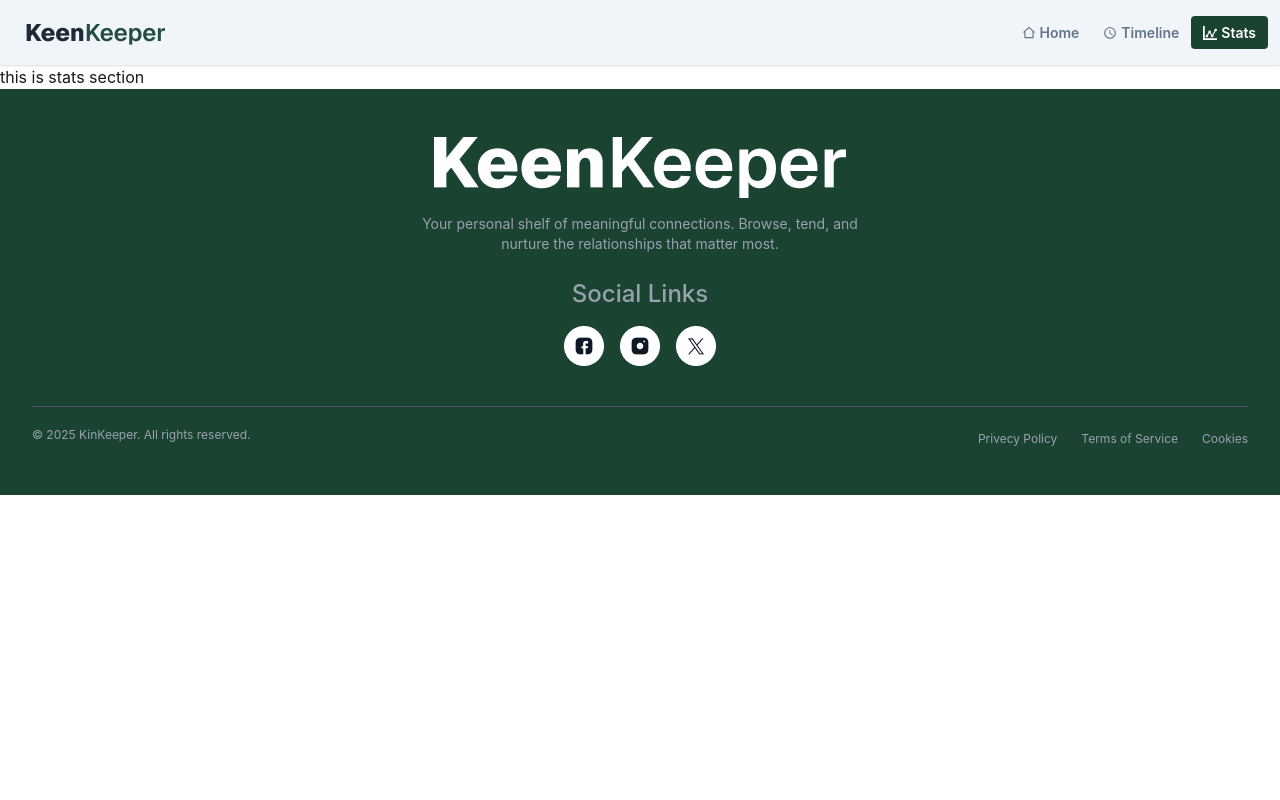
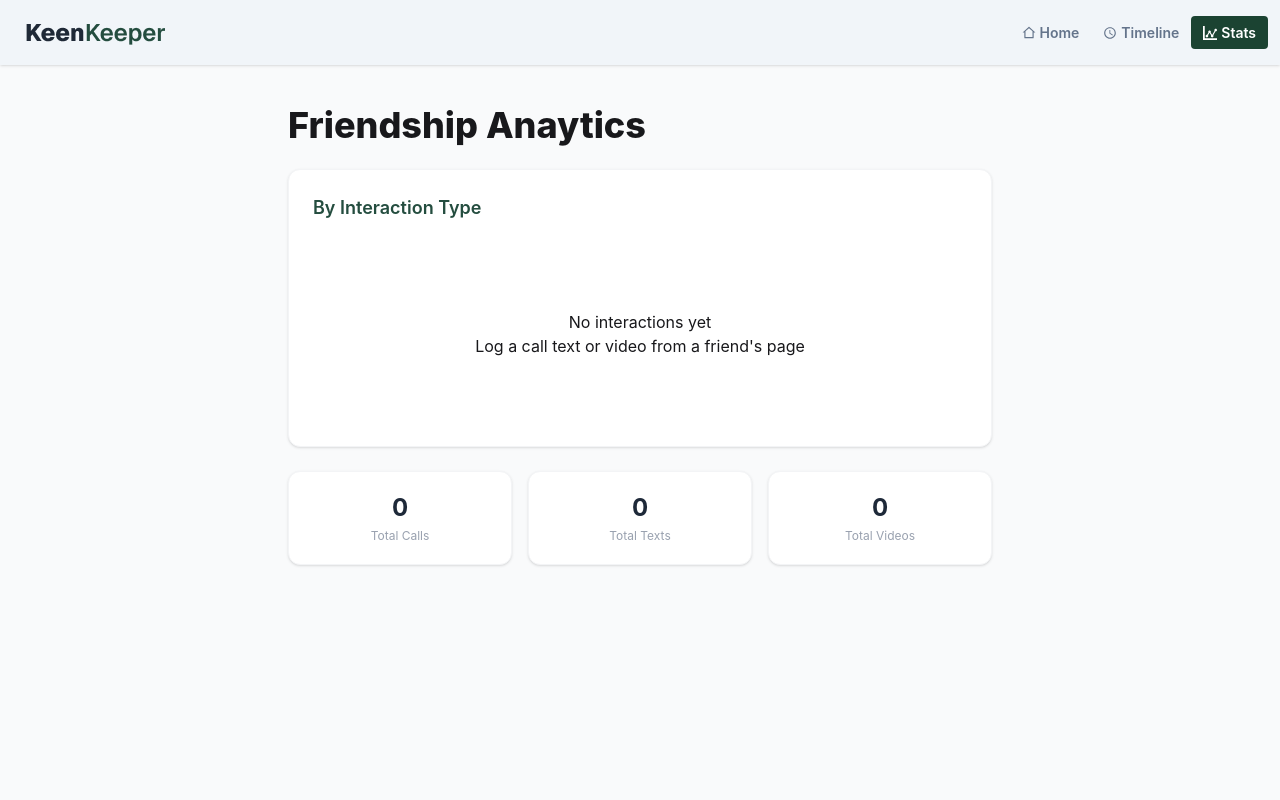
Before and after one commit to TajmulHossainDev/batch13-assigmnet7-keen-keeper, a React (Vite) app: page /stats in a window 1280 px wide. Shown: the top 800 px of the page. Built offline with nearby package versions, Linux system fonts and the light colour scheme.

Commit message:
stats recharts add and banner interactions added

```diff
--- a/package.json
+++ b/package.json
@@ -17,6 +17,7 @@
     "react-router": "^7.14.1",
     "react-router-dom": "^7.14.1",
     "react-toastify": "^11.0.5",
+    "recharts": "^3.8.1",
     "tailwindcss": "^4.2.2"
   },
   "devDependencies": {
--- a/src/Components/Shared/Banner/Banner.jsx
+++ b/src/Components/Shared/Banner/Banner.jsx
@@ -1,11 +1,25 @@
+import { useEffect, useState } from "react";
 import { FaPlus } from "react-icons/fa";
 const Banner = ({ friends }) => {
+  const [interactionsThisMonth, setInteractionsThisMonth] = useState(0);
+  useEffect(() => {
+    const stored = JSON.parse(localStorage.getItem("timeline") || "[]");
+    const now = new Date();
+    const thisMonth = stored.filter((entry) => {
+      const entryDate = new Date(entry.date);
+      return (
+        entryDate.getMonth() === now.getMonth() &&
+        entryDate.getFullYear() === now.getFullYear()
+      );
+    });
+    setInteractionsThisMonth(thisMonth.length);
+  }, []);
+
   const totalFriends = friends.length;
   const onTrack = friends.filter((f) => f.status === "active").length;
   const needAttention = friends.filter(
     (f) => f.status === "overdue" || f.status === "almostdue",
   ).length;
-  const interactionsThisMonth = 0;
 
   return (
     <div className="bg-white border-b border-gray-100">
--- a/src/Pages/Stats/Stats.jsx
+++ b/src/Pages/Stats/Stats.jsx
@@ -1,7 +1,75 @@
+import { useEffect, useState } from "react";
+import { Cell, Legend, Pie, PieChart, ResponsiveContainer, Tooltip } from "recharts";
+
+const COLORS = ["#1B4332", "#3D9970", "#7C4DFF"];
 const Stats = () => {
+  const [timeline, setTimeline] = useState([]);
+
+  useEffect(() => {
+    const stored = JSON.parse(localStorage.getItem("timeline") || "[]");
+    setTimeline(stored);
+  }, []);
+
+  const callCount = timeline.filter((e) => e.type === "Call").length;
+  const textCount = timeline.filter((e) => e.type === "Text").length;
+  const videoCount = timeline.filter((e) => e.type === "Video").length;
+
+  const data = [
+    { name: "Call", value: callCount },
+    { name: "Text", value: textCount },
+    { name: "Video", value: videoCount },
+  ].filter((d) => d.value > 0);
+
   return (
-    <div>
-      <h1>this is stats section</h1>
+    <div className="bg-gray-50 min-h-screen">
+      <div className="max-w-3xl mx-auto px-4 sm:px-6 lg:px-8 py-10">
+        <h1 className="text-4xl font-extrabold mb-6">Friendship Anaytics</h1>
+        <div className="bg-white rounded-xl shadow-sm border border-gray-100 p-6">
+            <h2 className="text-lg font-semibold text-[#244D3F] mb-6">By Interaction Type</h2>
+            {
+                data.length === 0 ? (
+                    <div className="text-center py-16">
+                        <p>No interactions yet</p>
+                        <p>Log a call text or video from a friend's page</p>
+                    </div>
+                ): (
+                    <ResponsiveContainer width="100%" height={300}>
+                        <PieChart>
+                            <Pie data={data}
+                            cx = "50%"
+                            cy="50%"
+                            innerRadius={70}
+                            outerRadius={110}
+                            paddingAngle={4}
+                            dataKey="value"
+                            >
+                                {data.map((entry, index) => (
+                                    <Cell key={`cell-${index}`} fill={COLORS[index % COLORS.length]}></Cell>
+                                ))}
+                            </Pie>
+                            <Tooltip></Tooltip>
+                            <Legend></Legend>
+                        </PieChart>
+                    </ResponsiveContainer>
+                )
+            }
+
+        </div>
+        <div className="grid grid-cols-3 gap-4 mt-6">
+            <div className="bg-white rounded-xl shadow-sm border border-gray-100 p-5 text-center">
+                <p className="text-2xl font-bold text-gray-800"> {callCount} </p>
+                <p className="text-xs text-gray-400 mt-1">Total Calls</p>
+            </div>
+             <div className="bg-white rounded-xl shadow-sm border border-gray-100 p-5 text-center">
+                <p className="text-2xl font-bold text-gray-800"> {textCount} </p>
+                <p className="text-xs text-gray-400 mt-1">Total Texts</p>
+            </div>
+             <div className="bg-white rounded-xl shadow-sm border border-gray-100 p-5 text-center">
+                <p className="text-2xl font-bold text-gray-800"> {videoCount} </p>
+                <p className="text-xs text-gray-400 mt-1">Total Videos</p>
+            </div>
+        </div>
+      </div>
     </div>
   );
 };
```
Also changed, not shown: 1 other file (tests, documents, lock files or other folders).
